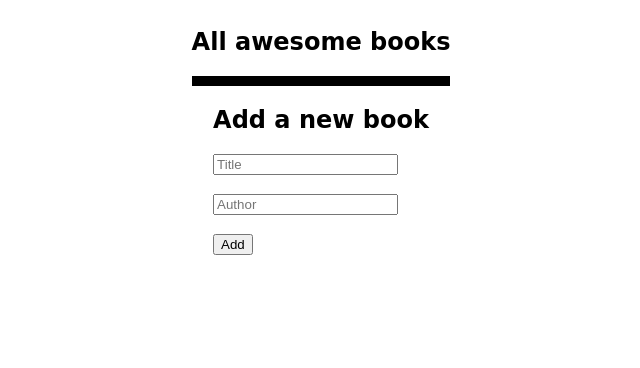
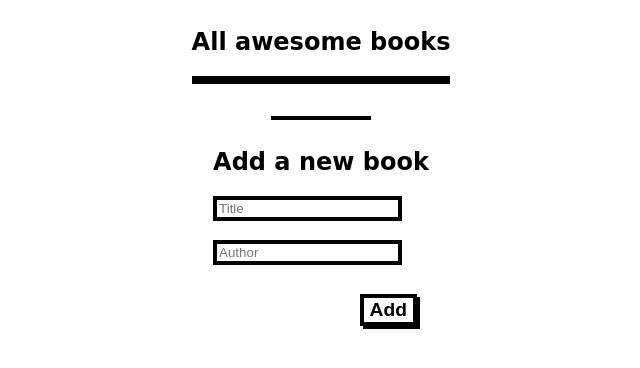
Before and after one commit to NayanKaran/Awesome-books, a website: page index.html in a window 1280 px wide. Shown: the whole page, without its empty margins (319-959 px from the left). Drawn offline with Linux system fonts and the light colour scheme.

Commit message:
Complate css styles

```diff
--- a/index.css
+++ b/index.css
@@ -16,6 +16,13 @@ hr {
   display: none;
 }
 
+#separator-line {
+  display: block;
+  width: 100px;
+  border: none;
+  border-bottom: solid 4px black;
+  margin-top: 32px;
+}
 .book {
   display: flex;
   gap: 12px;
@@ -23,18 +30,26 @@ hr {
 }
 
 #book-list-container {
-  border: 5px solid black;
+  border: 4px solid black;
 }
 
 #book-list-container > div:nth-child(odd) {
   background-color: lightgrey;
 }
 
-#book-list-container > div > button {
+button {
   margin: 10px 12px;
   margin-left: auto;
   border: 4px solid black;
   background-color: white;
   font-size: larger;
   font-weight: bold;
+  box-shadow: 3px 3px;
 }
+
+#submit-btn {
+  float: right;
+}
+input {
+  border: solid 4px;
+}
--- a/index.html
+++ b/index.html
@@ -13,12 +13,13 @@
                 <div id="book-list-container">
                 </div>
             </div>
+            <hr id="separator-line"/>
             <div id="form-container">
                 <h2>Add a new book</h2>
                 <form method="post" id="add-book-form">
                     <input type="text" id="title" name="title" placeholder="Title" required><br><br>
                     <input type="text" id="author" name="author" placeholder="Author" required><br><br>
-                    <button type="submit">Add</button>
+                    <button id="submit-btn" type="submit">Add</button>
                 </form>
             </div>
     </main>
```
